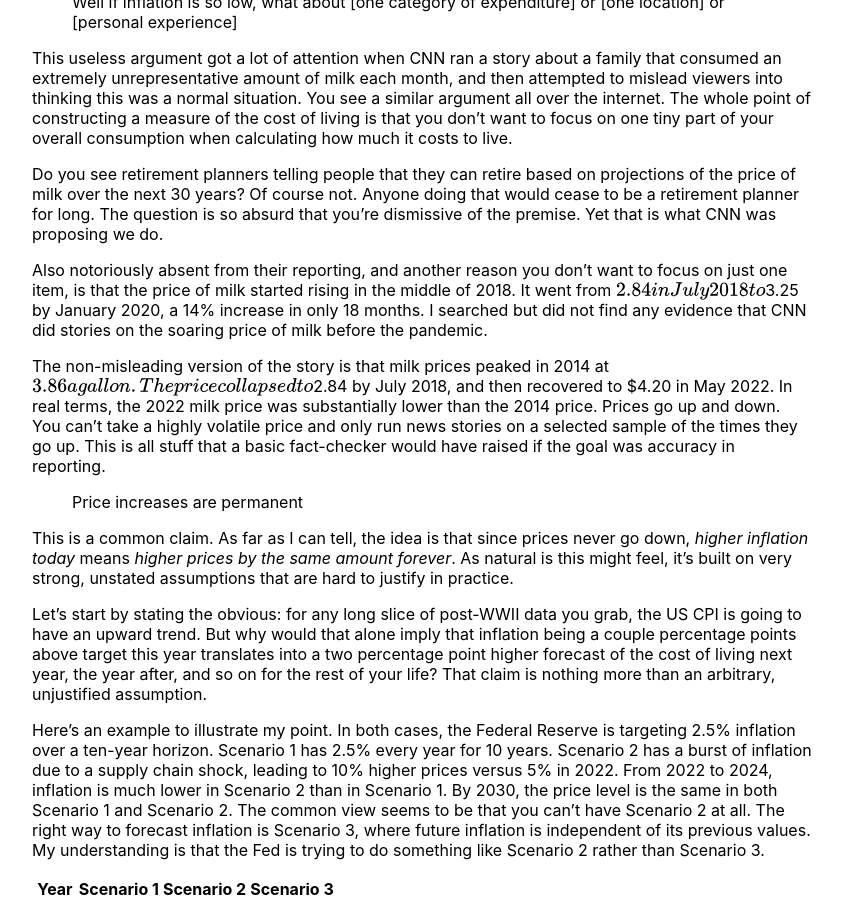
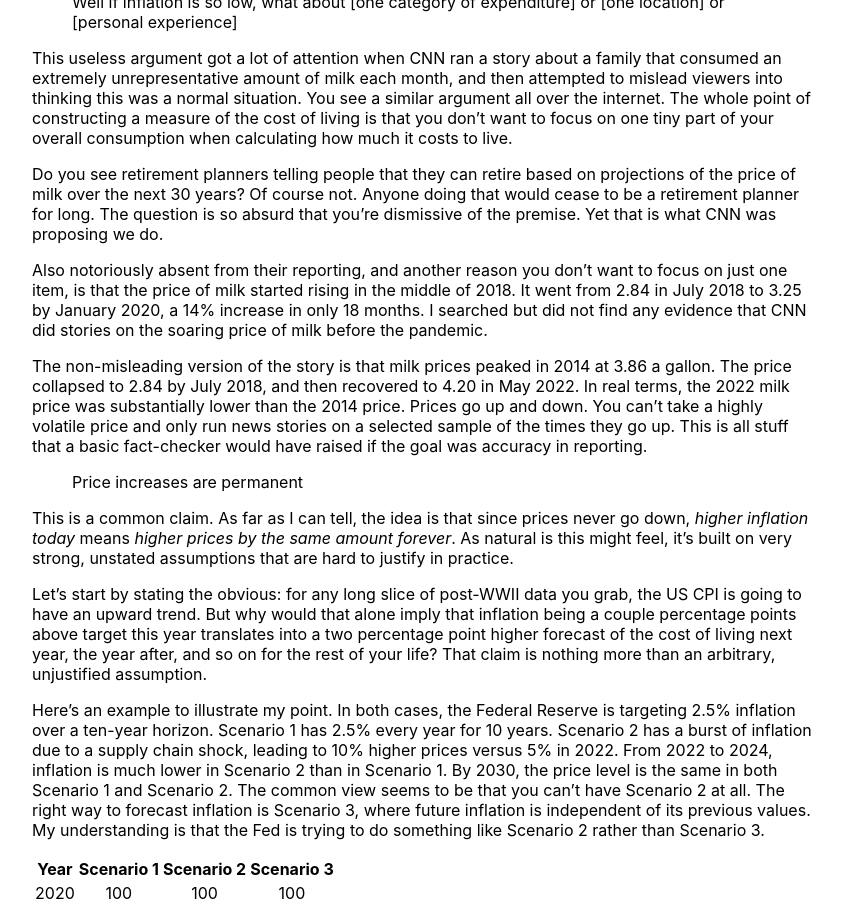
Before and after one commit to bachmeil/the-blog, a Jekyll site: the page built from _posts/2024-12-10-inflation-forecasting.md, in a window 1280 px wide and 900 px high, scrolled down 1014 px. Shown: the whole window, without its empty margins (218-1060 px from the left). Built offline with Jekyll 4.4.1, drawn with Linux system fonts in a browser that asks for light colours.

```diff
--- a/_posts/2024-12-10-inflation-forecasting.md
+++ b/_posts/2024-12-10-inflation-forecasting.md
@@ -24,9 +24,9 @@ This useless argument got a lot of attention when CNN ran a story about a family
 
 Do you see retirement planners telling people that they can retire based on projections of the price of milk over the next 30 years? Of course not. Anyone doing that would cease to be a retirement planner for long. The question is so absurd that you're dismissive of the premise. Yet that is what CNN was proposing we do.
 
-Also notoriously absent from their reporting, and another reason you don't want to focus on just one item, is that the price of milk started rising in the middle of 2018. It went from \$2.84 in July 2018 to \$3.25 by January 2020, a 14% increase in only 18 months. I searched but did not find any evidence that CNN did stories on the soaring price of milk before the pandemic.
+Also notoriously absent from their reporting, and another reason you don't want to focus on just one item, is that the price of milk started rising in the middle of 2018. It went from 2.84 in July 2018 to 3.25 by January 2020, a 14% increase in only 18 months. I searched but did not find any evidence that CNN did stories on the soaring price of milk before the pandemic.
 
-The non-misleading version of the story is that milk prices peaked in 2014 at \$3.86 a gallon. The price collapsed to \$2.84 by July 2018, and then recovered to \$4.20 in May 2022. In real terms, the 2022 milk price was substantially lower than the 2014 price. Prices go up and down. You can't take a highly volatile price and only run news stories on a selected sample of the times they go up. This is all stuff that a basic fact-checker would have raised if the goal was accuracy in reporting.
+The non-misleading version of the story is that milk prices peaked in 2014 at 3.86 a gallon. The price collapsed to 2.84 by July 2018, and then recovered to 4.20 in May 2022. In real terms, the 2022 milk price was substantially lower than the 2014 price. Prices go up and down. You can't take a highly volatile price and only run news stories on a selected sample of the times they go up. This is all stuff that a basic fact-checker would have raised if the goal was accuracy in reporting.
 
 > Price increases are permanent
 
```
